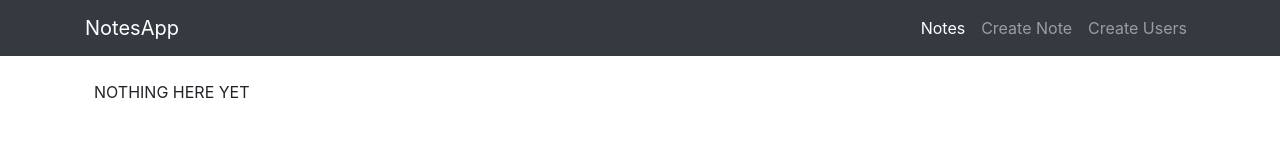
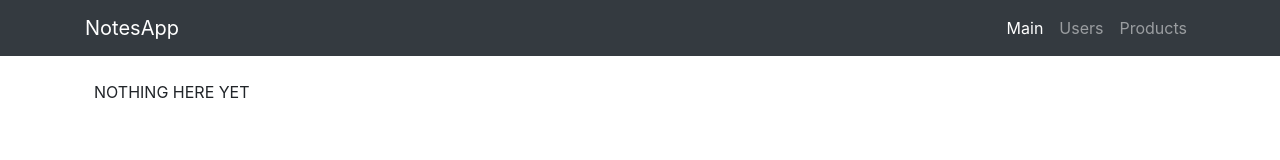
Before and after one commit to fararoth/crud-frontend, a React (Create React App) app: page / in a window 1280 px wide. Shown: the top 160 px of the page. Built offline with nearby package versions, Linux system fonts and the light colour scheme.

Commit message:
Update Navigation.js

```diff
--- a/src/components/Navigation.js
+++ b/src/components/Navigation.js
@@ -24,17 +24,17 @@ export default class Navigation extends Component {
             <ul className="navbar-nav ml-auto">
               <li className="nav-item active">
                 <Link className="nav-link" to="/">
-                  Notes
+                  Main
                 </Link>
               </li>
               <li className="nav-item">
                 <Link className="nav-link" to="/create">
-                  Create Note
+                  Users
                 </Link>
               </li>
               <li className="nav-item">
                 <Link className="nav-link" to="/user">
-                  Create Users
+                  Products
                 </Link>
               </li>
             </ul>
```
